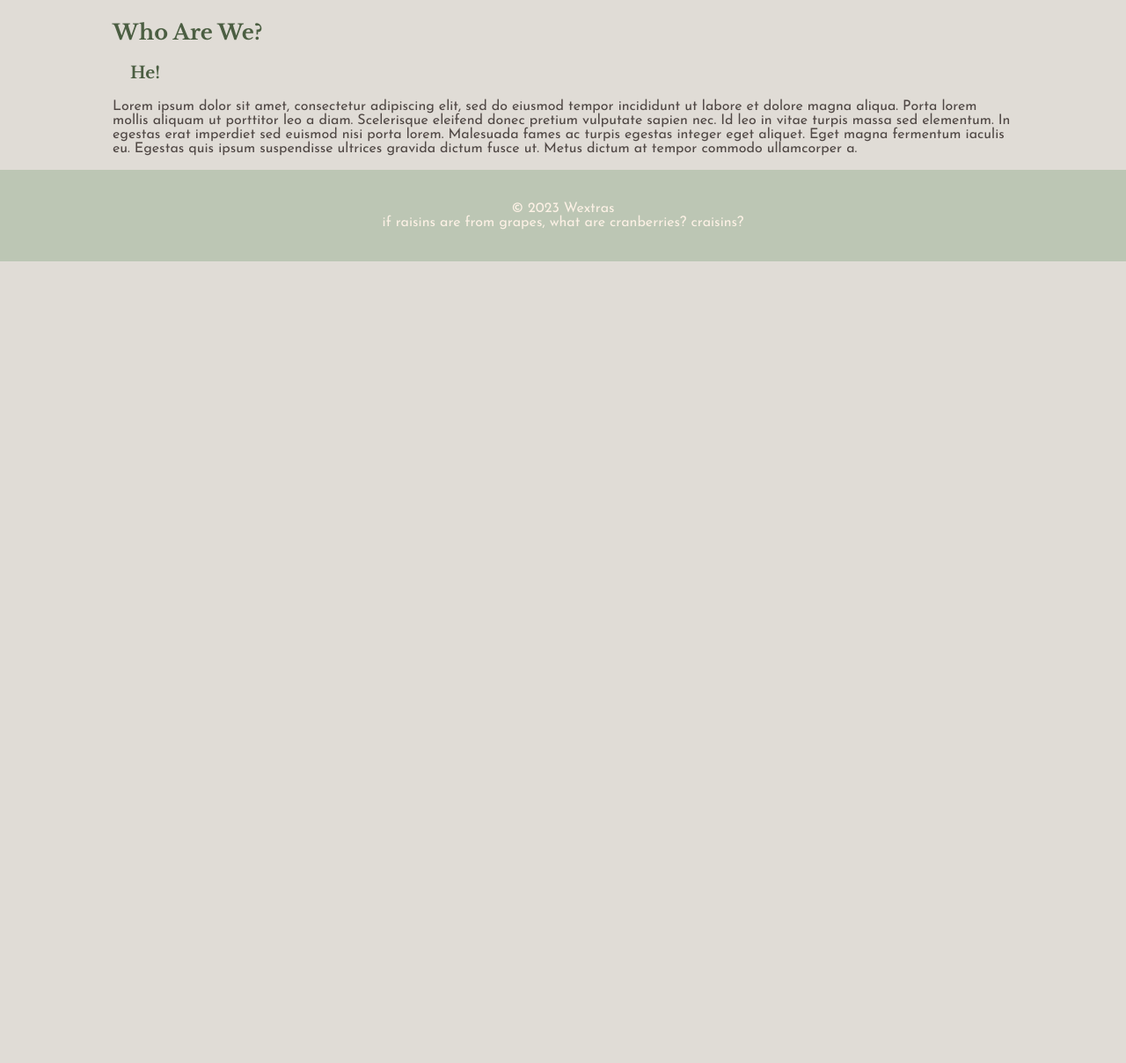
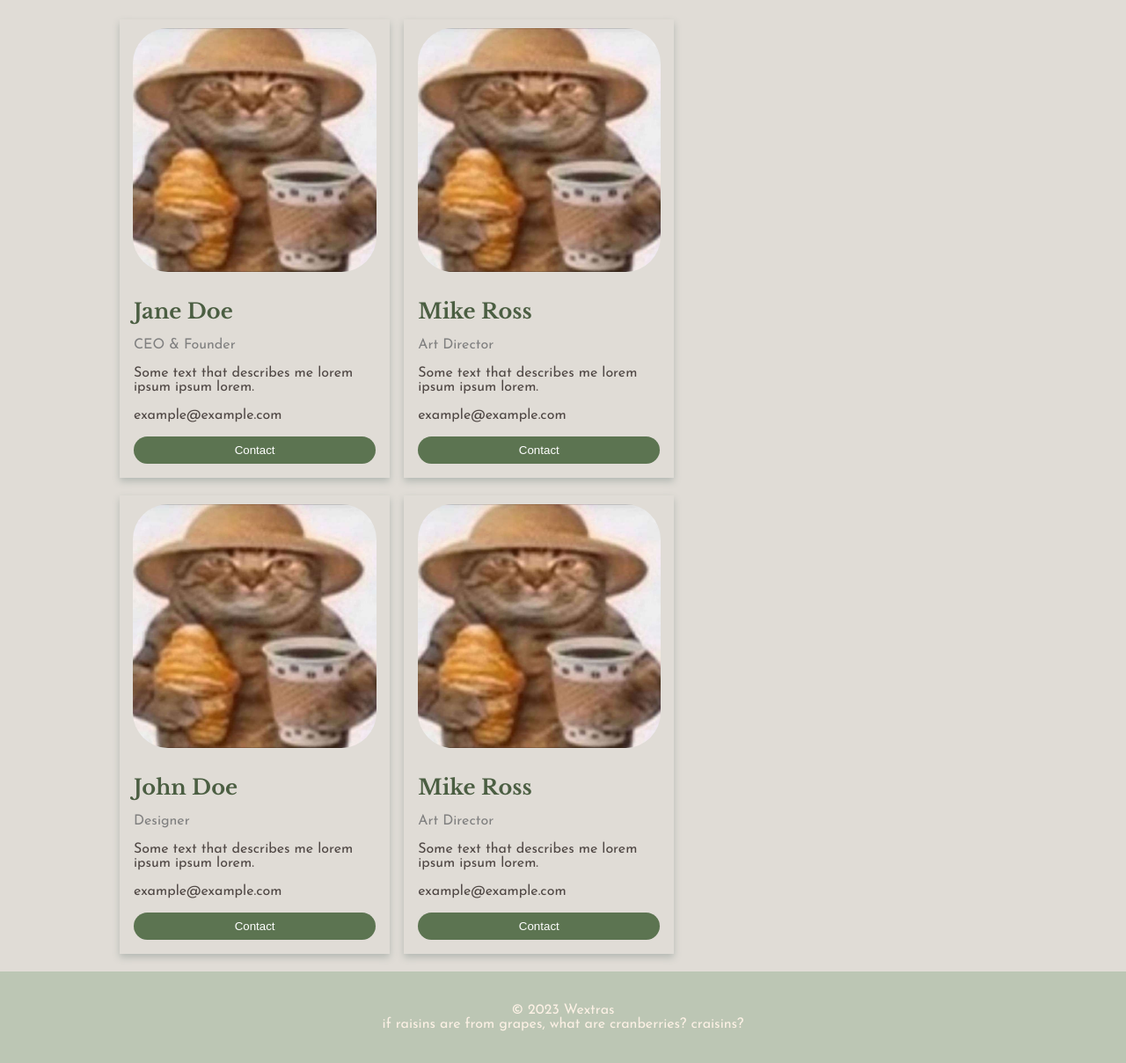
Before and after one commit to gagnot2/HackRPI-wextras, a plain HTML site: page about.html in a window 1280 px wide. Shown: the part 115-1323 px from the top of the page at 88% size. Before the commit the page ends 800 px from the top, so only its background shows below. Drawn offline with nearby package versions, Linux system fonts and the light colour scheme.

Commit message:
About Page
Profile cards

```diff
--- /dev/null
+++ b/about-style.css
@@ -0,0 +1,61 @@
+ /* Three columns side by side */
+ .column {
+    float: left;
+    width: 30%;
+    margin-bottom: 20px;
+    padding: 0 8px;
+  }
+
+
+  /* Display the columns below each other instead of side by side on small screens */
+  @media screen and (max-width: 650px) {
+    .column {
+      width: 100%;
+      display: block;
+    }
+  }
+
+  /* Add some shadows to create a card effect */
+  .card {
+    box-shadow: 0 4px 8px 0 #b4b9b3;
+  }
+
+  /* Some left and right padding inside the container */
+  .container {
+    padding: 0 16px;
+  }
+
+  /* Clear floats */
+  .container::after, .row::after {
+    content: "";
+    clear: both;
+    display: table;
+  }
+
+  .title {
+    color: grey;
+  }
+
+  .button {
+    border: none;
+    outline: 0;
+    display: inline-block;
+    padding: 8px;
+    color: white;
+    background-color: #5c7451;
+    text-align: center;
+    cursor: pointer;
+    width: 100%;
+  }
+
+  .button:hover {
+    background-color: #8aa6846a;
+  }
+
+  img {
+    padding: 10px;
+    border-radius: 50px;
+  }
+ h2 {
+    margin-bottom: 0;
+ }
--- a/about.html
+++ b/about.html
@@ -6,7 +6,8 @@
     <title>Fuck Lawns</title>
     <link rel="icon" type="image/png" href="images/favicon.png" sizes="32x32" />
 
-    <link rel="stylesheet" href="style.css"> <!-- You can link to your CSS file here -->
+    <link rel="stylesheet" href="style.css">
+    <link rel="stylesheet" href="about-style.css">
     <link rel="preconnect" href="https://fonts.googleapis.com">
     <link rel="preconnect" href="https://fonts.gstatic.com" crossorigin>
     <link href="https://fonts.googleapis.com/css2?family=Josefin+Sans:ital,wght@0,400;0,600;0,700;1,400&family=Libre+Baskerville:ital,wght@0,400;0,700;1,400&display=swap" rel="stylesheet">
@@ -30,17 +31,67 @@
     </header>
 
     <main>
-        <h2>Who Are We?</h2>
-        <div class="overview">
-            <h3>He!</h3>
-            <p>
-                Lorem ipsum dolor sit amet, consectetur adipiscing elit, sed do eiusmod tempor incididunt ut labore et dolore magna aliqua.
-                Porta lorem mollis aliquam ut porttitor leo a diam. Scelerisque eleifend donec pretium vulputate sapien nec. Id leo in vitae
-                turpis massa sed elementum. In egestas erat imperdiet sed euismod nisi porta lorem. Malesuada fames ac turpis egestas integer eget aliquet.
-                Eget magna fermentum iaculis eu. Egestas quis ipsum suspendisse ultrices gravida dictum fusce ut. Metus dictum at tempor commodo ullamcorper a.
-            </p>
-        </div>
+        <div class="row">
+
+            <div class="column">
+              <div class="card">
+                <img src="images/temp.jpg" alt="Jane" style="width:100%">
+                <div class="container">
+                  <h2>Jane Doe</h2>
+                  <p class="title">CEO &amp; Founder</p>
+                  <p>Some text that describes me lorem ipsum ipsum lorem.</p>
+                  <p>example@example.com</p>
+                  <p><button class="button">Contact</button></p>
+                </div>
+              </div>
+            </div>
+
+            <div class="column">
+              <div class="card">
+                <img src="images/temp.jpg" alt="Mike" style="width:100%">
+                <div class="container">
+                  <h2>Mike Ross</h2>
+                  <p class="title">Art Director</p>
+                  <p>Some text that describes me lorem ipsum ipsum lorem.</p>
+                  <p>example@example.com</p>
+                  <p><button class="button">Contact</button></p>
+                </div>
+              </div>
+            </div>
+
+          </div>
+
+          <div class="row">
+
+            <div class="column">
+              <div class="card">
+                <img src="images/temp.jpg" alt="John" style="width:100%">
+                <div class="container">
+                  <h2>John Doe</h2>
+                  <p class="title">Designer</p>
+                  <p>Some text that describes me lorem ipsum ipsum lorem.</p>
+                  <p>example@example.com</p>
+                  <p><button class="button">Contact</button></p>
+                </div>
+              </div>
+            </div>
+
+            <div class="column">
+              <div class="card">
+                <img src="images/temp.jpg" alt="Mike" style="width:100%">
+                <div class="container">
+                  <h2>Mike Ross</h2>
+                  <p class="title">Art Director</p>
+                  <p>Some text that describes me lorem ipsum ipsum lorem.</p>
+                  <p>example@example.com</p>
+                  <p><button class="button">Contact</button></p>
+                </div>
+              </div>
+            </div>
+
+          </div>
     </main>
+
 
   <footer>
     <p>© 2023 Wextras <br> if raisins are from grapes, what are cranberries? craisins?</p>
```
Also changed, not shown: README.md.
